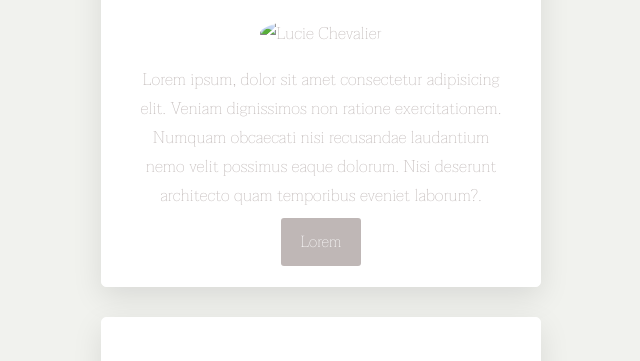
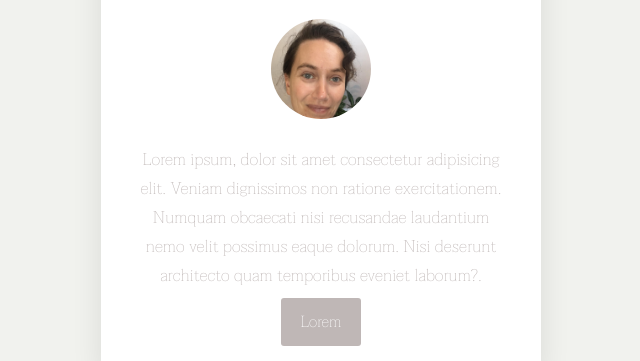
Before and after one commit to LucieChevalier/profile, a plain HTML site: page index.html in a window 1280 px wide. Shown: the part 140-501 px from the top of the page, without its empty margins (319-959 px from the left). Drawn offline with Linux system fonts and the light colour scheme; the site is published under a folder, as on GitHub Pages, so addresses that start at the root find nothing.

Commit message:
Update index.html

```diff
--- a/index.html
+++ b/index.html
@@ -18,7 +18,7 @@
 
     <div class="card-white text-center">
       <h1>Hello, I'm Lucie</h1>
-      <img src="/images/profile.jpg" width="100px" alt="Lucie Chevalier" class="img-circle">
+      <img src="images/profile.jpg" width="100px" alt="Lucie Chevalier" class="img-circle">
       <p>
         Lorem ipsum, dolor sit amet consectetur adipisicing elit. Veniam dignissimos non ratione exercitationem. Numquam obcaecati nisi recusandae laudantium nemo velit possimus eaque dolorum. Nisi deserunt architecto quam temporibus eveniet laborum?.
       </p>
```
